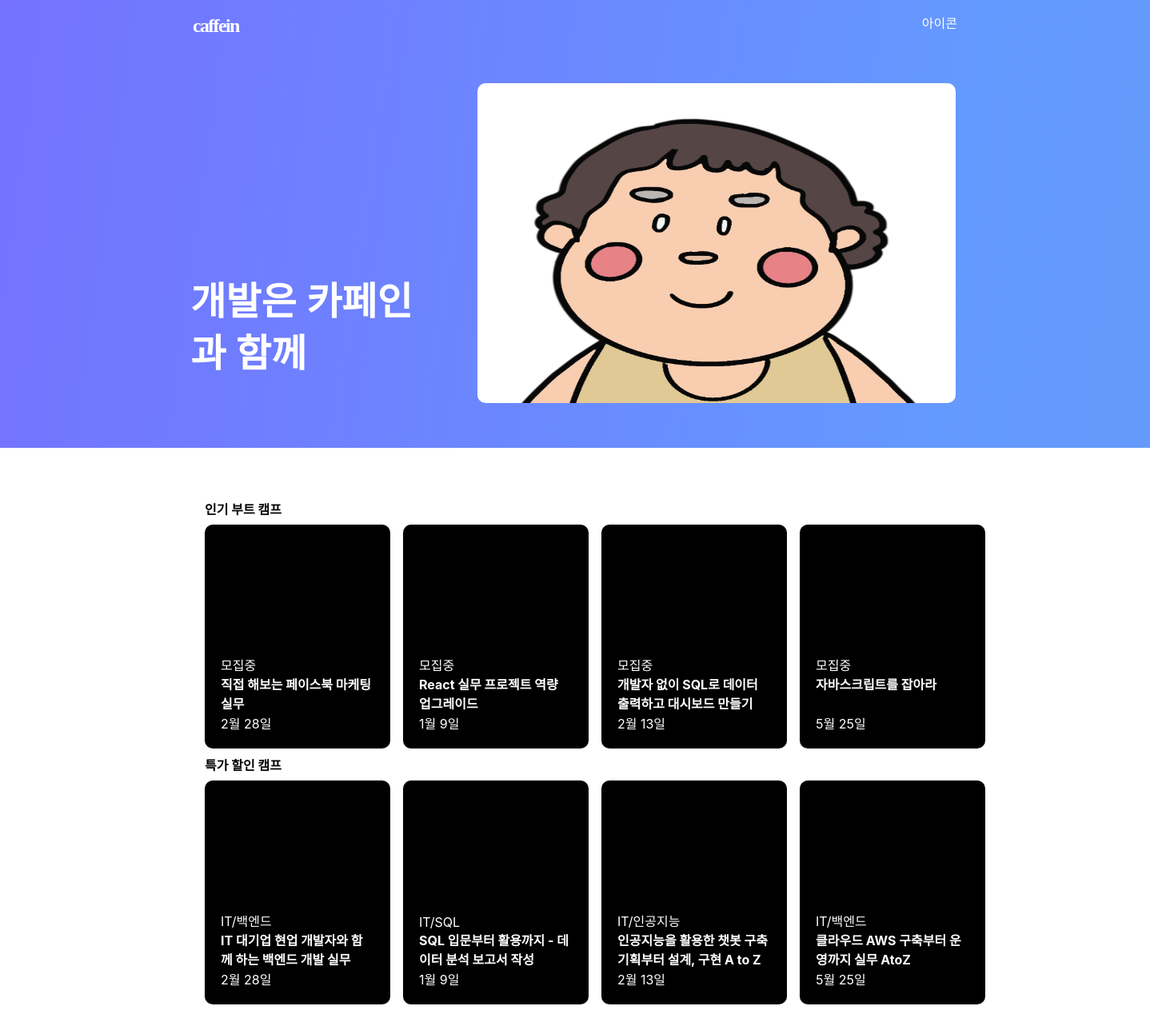
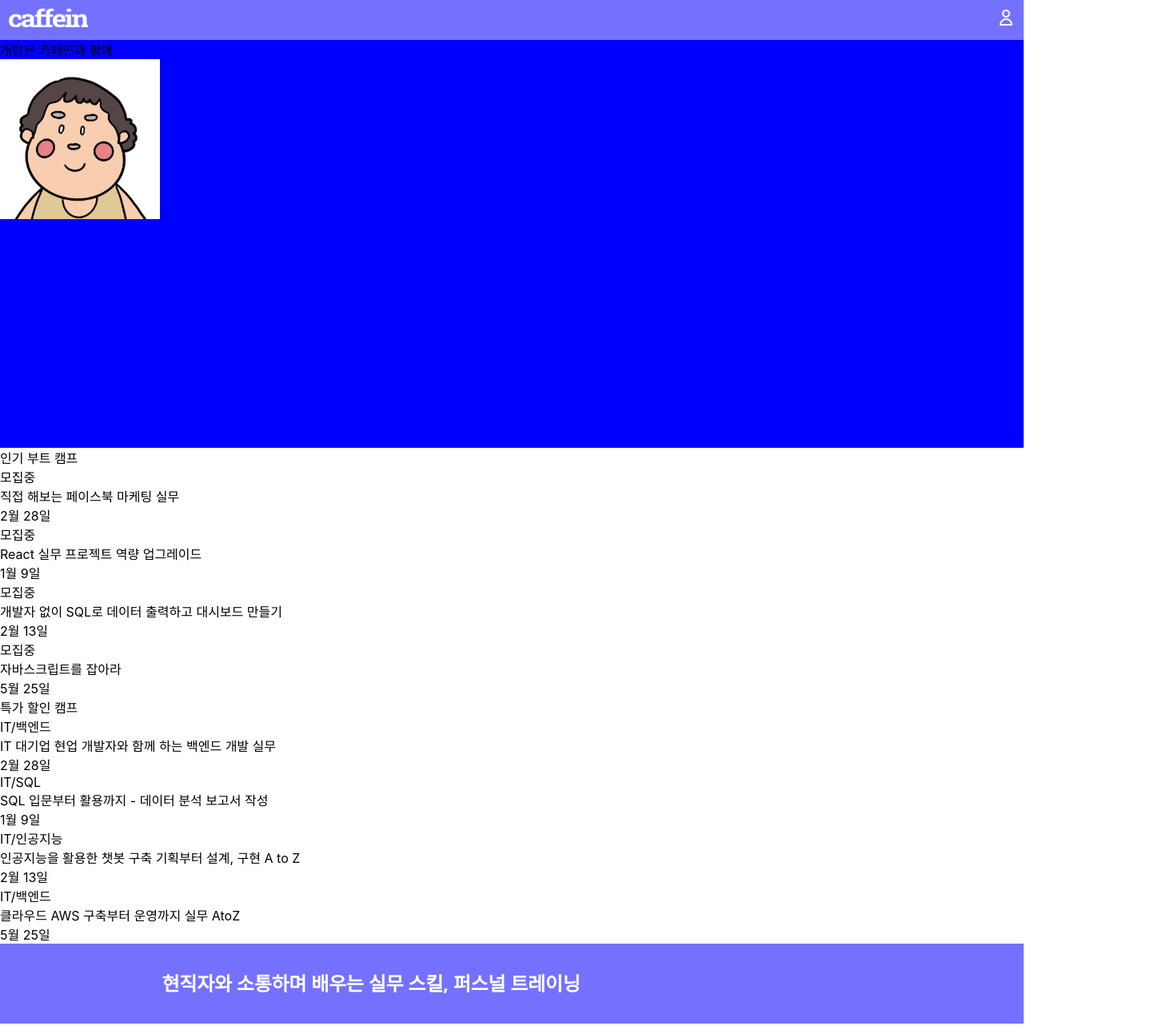
Before and after one commit to JangSaeYoung/my-caffein, a React (Create React App) app: page / in a window 1280 px wide. Shown: the top 1283 px of the page at 80% size, 1438 px wide, since content can reach past the window. Built offline with nearby package versions, Linux system fonts and the light colour scheme.

Commit message:
[Feat] Header.tsx  디자인 작업

```diff
--- a/src/components/Banner.tsx
+++ b/src/components/Banner.tsx
@@ -12,11 +12,6 @@ const Banner = () => {
 export default Banner;
 
 const BannerContainer = styled.div`
-    position: absolute;
-    width: 960px;
-    height: 100px;
-    left: 240px;
-    top: 1375px;
     text-align: center;
     background: #7471FF;
 
--- a/src/components/CampCard.tsx
+++ b/src/components/CampCard.tsx
@@ -26,7 +26,7 @@ const CampCard = ({camp, field}: InProps) => {
 export default CampCard;
 
 const CardContainer = styled.div`
-
+/*
     height: 280px;
     display: flex;
     flex-direction: column;
@@ -50,5 +50,5 @@ const CardContainer = styled.div`
     padding-bottom: 8px;
     width: 192px;
     height: 41.02px;
-    }
+    } */
 ` ;
--- a/src/components/CampContainer.tsx
+++ b/src/components/CampContainer.tsx
@@ -131,7 +131,9 @@ export default CampContainer;
 
 
 const Container = styled.div`
-  padding: 0px 16px;
+
+
+  /* padding: 0px 16px;
 
   display: flex;
   flex-direction: column;
@@ -140,7 +142,6 @@ const Container = styled.div`
     margin-top: 624px;
     margin-left: 240px;
     margin-right: 240px;
-    /* background-color: red; */
 
   .section-title {
       margin-bottom: 8px;
@@ -157,5 +158,5 @@ const Container = styled.div`
       justify-content: space-between;
       gap: 16px;
     }
-}
+}*/
 `
--- a/src/components/CommuContainer.tsx
+++ b/src/components/CommuContainer.tsx
@@ -69,7 +69,7 @@ export default CommuContainer;
 
 
 const Container = styled.div`
-  padding: 0px 16px;
+  /* padding: 0px 16px;
 
   display: flex;
   flex-direction: column;
@@ -94,5 +94,5 @@ const Container = styled.div`
       justify-content: space-between;
       gap: 16px;
     }
-}
+} */
 `
--- a/src/components/CommunityCard.tsx
+++ b/src/components/CommunityCard.tsx
@@ -32,11 +32,8 @@ export default CommunityCard;
 
 const CardContainer = styled.div`
 
-/* White */
 
-/* Gray4 */
-
-border: 1px solid #CCCCCC;
+/* border: 1px solid #CCCCCC;
 border-radius: 10px;
 
 
@@ -49,7 +46,6 @@ position: relative;
   justify-content: flex-start;
 
   .comu-content {
-    /* padding: 20px; */
     padding: 16px;
     padding-bottom: 0px;
     z-index: 1;
@@ -97,7 +93,6 @@ font-style: normal;
 font-weight: 400;
 font-size: 14px;
 line-height: 16px;
-/* or 114% */
 
 letter-spacing: -0.01em;
   }
@@ -129,7 +124,7 @@ font-weight: 400;
 font-size: 12px;
 line-height: 14px;
 color: #24DBAF;
-}
+} */
 
 
 `
--- a/src/components/Navigation.tsx
+++ b/src/components/Navigation.tsx
@@ -1,28 +1,14 @@
 /* eslint-disable jsx-a11y/alt-text */
 import { Link } from 'react-router-dom';
 import styled from 'styled-components';
-import { FontAwesomeIcon } from "@fortawesome/react-fontawesome";
-// import { fauser } from "@fortawesome/free-regular-svg-icons";
-// import assets from "../assets/산돌1png";
-// import assets from '.src/assets/imges/sandol.png';
+
 
 const Navigation = () => {
     return (
         <NavigationBox>
-            <div className='Navigation-header'>
-                <div className="header-name">caffein</div>
-                <div className='header-user'>
-                {/* <FontAwesomeIcon icon={"fa-regular fa-user" } /> */}
-                <div>아이콘</div>
-                </div>
-            </div>
-            <div className="Navigation-slide">
-                <div className="slide-text">
-                    <div className="slide-title">{`개발은 \n카페인과 함께`}</div>
-                </div>
-                <div className="slide-img">
-                    <img className="img-style" src={require("../assets/imges/sandol.png")} />
-                </div>
+            <div className="navbox">
+                <img className="nav-logo" src={require("../assets/imges/logo-white.png")} alt="사이트 로고" />
+                <img className="nav-user" src={require("../assets/imges/ic-person-white.png")} alt="사용자 로고" />
             </div>
         </NavigationBox>
     );
@@ -31,73 +17,23 @@ const Navigation = () => {
 export default Navigation;
 
 const NavigationBox = styled.div`
-position: absolute;
-    width: 1438px;
-    height: 560px;
-    left: 0px;
-    top: 0px;
-    background: linear-gradient(97.88deg, #854BFF -84.42%, #7179FF 15.02%, #6D83FF 36.89%, #698BFF 54.79%, #6499FF 80.65%, #659BF7 108.49%, #669FEA 148.27%, #69A9CD 197.99%, #6CB1B2 239.75%);;
+    background: #7471FF;
+    height: 30px;
+    padding: 10px 10px;
 
-    .Navigation-header {
+    .navbox {
         display: flex;
-        flex-direction: inherit;
         justify-content: space-between;
-        padding: 16px 241px 16px 241px;
-    }
-
-    .header-name {
-        font-family: 'Roboto Slab';
-        font-style: normal;
-        font-weight: 700;
-        font-size: 24px;
-        line-height: 32px;
-        letter-spacing: -0.07em;
-        color: #FFFFFF;
-        /* border: 1px solid #D9D9D9 */   //글자 그대로 테투리 잡기
-    }
-
-    .header-user{
-        left: 20.83%;
-        right: 20.83%;
-        top: 12.5%;
-        bottom: 12.5%;
-        color: #FFFFFF;
-    }
-
-    .Navigation-slide {
-        height: 480px;
-        display: flex;
-        flex-direction: inherit;
-        justify-content: space-between;
-        padding: 16px 241px 16px 241px;
-        align-items: flex-end;
-    }
-
-    .slide-text{
-        position: absolute;
-        width: 278.84px;
-        height: 100.8px;
-        left: 238.18px;
-        top: 342.6px;
 
     }
 
-    .slide-title{
-        font-family: 'Noto Sans';
-        font-style: normal;
-        font-weight: 700;
-        font-size: 48px;
-        line-height: 65px;
-        color: #FFFFFF;
+    .nav-logo {
+        width: 100px;
+        height: 24px;
     }
 
-    .img-style {
-        position: absolute;
-        width: 597.51px;
-        height: 400px;
-        left: 597.33px;
-        top: 104px;
-        border-radius: 10px;
+    .nav-user {
+        width: 24px;
+        height: 24px;
     }
-
 `
--- /dev/null
+++ b/src/components/Slide.tsx
@@ -0,0 +1,33 @@
+/* eslint-disable jsx-a11y/alt-text */
+import { Link } from 'react-router-dom';
+import styled from 'styled-components';
+
+
+const Slide = () => {
+    return (
+        <Slidebox>
+                <div className="slide-container">
+                    <div className="slide-title">{`개발은 \n카페인과 함께`}</div>
+                    <img className="img-style" src={require("../assets/imges/sandol.png")} />
+                </div>
+        </Slidebox>
+    );
+};
+
+export default Slide;
+
+const Slidebox = styled.div`
+    /* width: 940px;
+    display: flex;
+    justify-content: center;
+    margin: 104px 243px 56px
+*/
+
+
+
+        .img-style {
+        width: 200px;
+        height: 200px;
+    }
+
+`
--- /dev/null
+++ b/src/pages/Header.tsx
@@ -0,0 +1,26 @@
+/* eslint-disable jsx-a11y/alt-text */
+import { Link } from 'react-router-dom';
+import styled from 'styled-components';
+import Navigation from '../components/Navigation';
+import Slide from '../components/Slide';
+
+
+const Header = () => {
+    return (
+        <HeaderBox>
+          <Navigation />
+          <Slide />
+        </HeaderBox>
+    );
+};
+
+export default Header;
+
+const HeaderBox = styled.div`
+
+        background-color: blue;
+        box-sizing: border-box;
+        width: 100vw;
+        height: 560px;
+
+`
--- a/src/pages/Home.tsx
+++ b/src/pages/Home.tsx
@@ -6,6 +6,8 @@ import React, {useState, useEffect} from 'react';
 import CommuContainer from '../components/CommuContainer';
 import Banner from '../components/Banner';
 import CampContainer from '../components/CampContainer';
+import Slide from '../components/Slide';
+import Header from './Header';
 
 
 
@@ -14,10 +16,12 @@ const Home = () => {
 
     return (
     <HomeContainer>
-        <Navigation />
-        <CampContainer title={''} camps={[]} />
-        <Banner />
-        <CommuContainer title={''} commus={[]}  />
+        <Header />
+        <div className="mainContainer">
+            <CampContainer title={''} camps={[]} />
+            <Banner />
+            <CommuContainer title={''} commus={[]}  />
+        </div>
         <Footer />
         {/* <Link to="/CampDetail">캠프자세히보기</Link>
         <Link to="/CommunityDetail">커뮤니티자세히보기</Link> */}
@@ -28,6 +32,11 @@ const Home = () => {
 export default Home;
 
 const HomeContainer = styled.div`
-    max-width: 960px;
+        margin: 0 auto;
+
+        .maincontainer {
+            max-width: 960px;
+            background-color: pink;
+        }
 
 `
```
Also changed, not shown: src/assets/imges/ic-person-white.png (added), src/assets/imges/logo-white.png (added).
